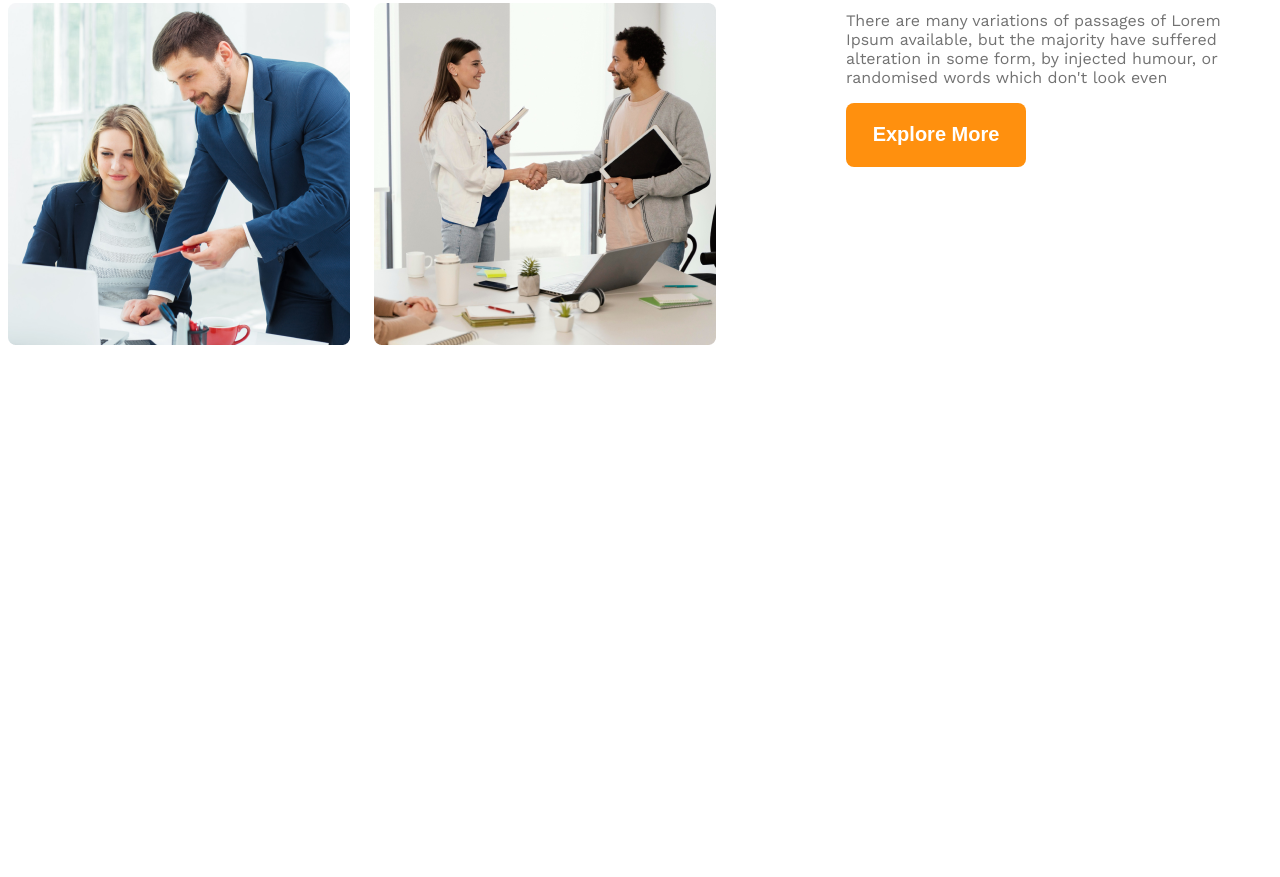
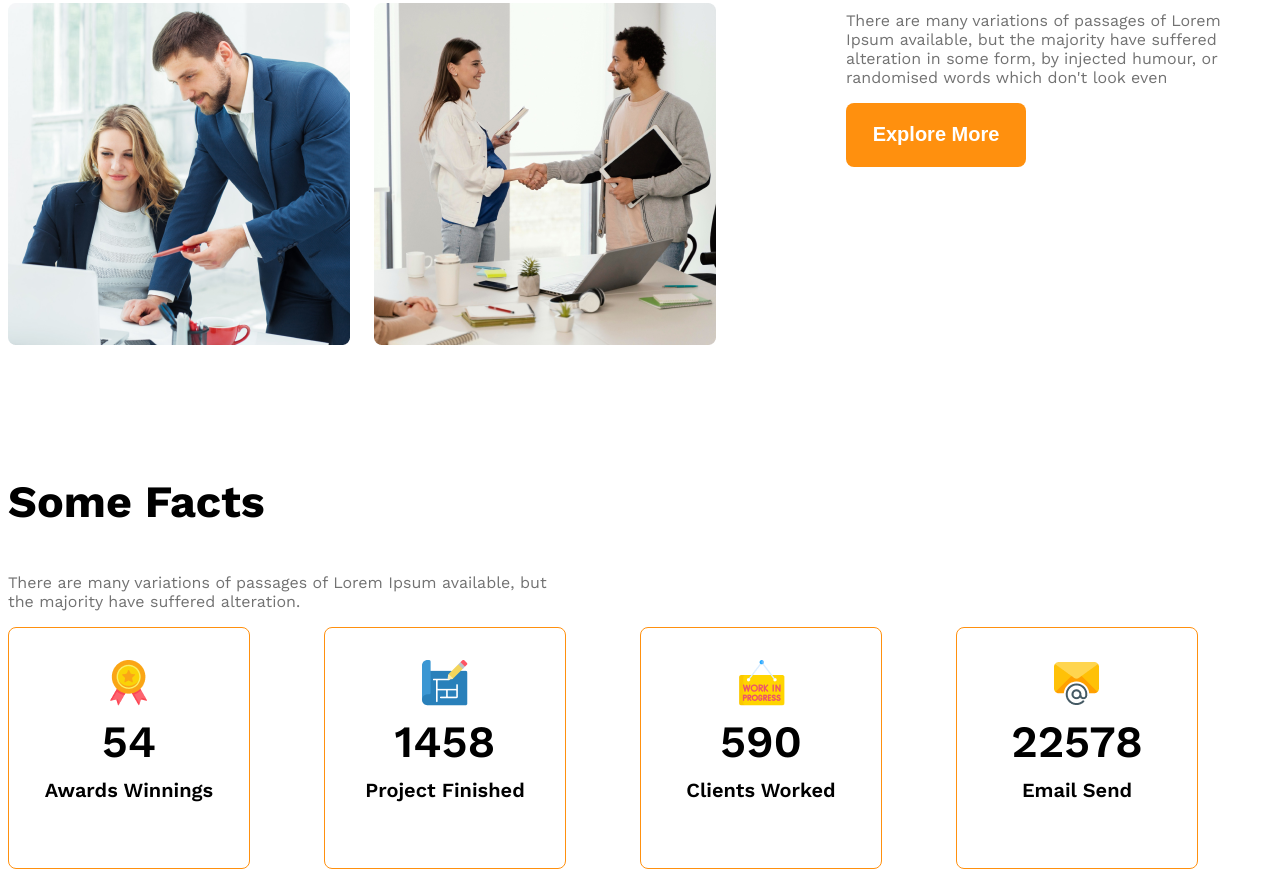
Before and after one commit to SayeedSAMI/g3-architects-responsive-website, a plain HTML site: page index.html in a window 1280 px wide. Shown: the part 1723-2600 px from the top of the page. Before the commit the page ends 2076 px from the top, so only its background shows below. Drawn offline with nearby package versions, Linux system fonts and the light colour scheme.

Commit message:
fact section added

```diff
--- a/index.html
+++ b/index.html
@@ -39,6 +39,7 @@
       </div>
     </header>
     <main>
+      <!-- ===========Teams Section =================-->
       <section class="teams display-flex">
         <div class="team-img-container">
           <img src="images/team1.png" alt="loading please wait or refresh" />
@@ -47,7 +48,7 @@
           <img src="images/team4.png" alt="loading please wait or refresh" />
         </div>
         <div class="out-features">
-          <h3 class="feature-title">
+          <h3 class="section-title">
             <span id="quick-list" class="text-light-gray">Quick list</span>
             <span>of Our</span>
             <span class="text-primary">Features</span>
@@ -60,6 +61,47 @@
           <button class="btn-primary">Explore More</button>
         </div>
       </section>
+      <!-- ========================================= -->
+      <!-- ==========feature will enjoy============= -->
+      <section>
+        <h3 class="section-title">Some Facts</h3>
+        <p class="text-light-gray fact-description">
+          There are many variations of passages of Lorem Ipsum available, but
+          the majority have suffered alteration.
+        </p>
+        <div class="facts-container">
+          <div class="fact-card display-flex">
+            <div>
+              <img src="images/icons/ribon.png" alt="" class="fact-icon" />
+              <h4 class="fact-number">54</h4>
+              <h5 class="fact-name">Awards Winnings</h5>
+            </div>
+          </div>
+          <div class="fact-card display-flex">
+            <div>
+              <img src="images/icons/projects.png" alt="" class="fact-icon" />
+              <h4 class="fact-number">1458</h4>
+              <h5 class="fact-name">Project Finished</h5>
+            </div>
+          </div>
+          <div class="fact-card display-flex">
+            <div>
+              <img src="images/icons/customers.png" alt="" class="fact-icon" />
+              <h4 class="fact-number">590</h4>
+              <h5 class="fact-name">Clients Worked</h5>
+            </div>
+          </div>
+          <div class="fact-card display-flex">
+            <div>
+              <img src="images/icons/email.png" alt="" class="fact-icon" />
+              <h4 class="fact-number">22578</h4>
+              <h5 class="fact-name">Email Send</h5>
+            </div>
+          </div>
+        </div>
+      </section>
+      <!-- ======================================== -->
+      <!--============ some facts ==================-->
     </main>
     <footer></footer>
   </body>
--- a/styles/architects.css
+++ b/styles/architects.css
@@ -13,6 +13,10 @@
 /* ====================shared styles================== */
 .display-flex {
   display: flex;
+}
+.section-title {
+  font-size: 2.8rem;
+  font-weight: 700;
 }
 .text-primary {
   color: #ff900e;
@@ -107,13 +111,43 @@ main > section {
   max-width: 530px;
 }
 
-.feature-title {
-  font-size: 2.8rem;
-  font-weight: 700;
-}
 #quick-list {
   font-weight: 500;
 }
+
+/* ===================Features will enjoy=============== */
+
+/* ==================================================== */
+/* =====================some facts===================== */
+.facts-container {
+  display: grid;
+  grid-template-columns: repeat(4, 1fr);
+}
+.fact-description{
+  max-width: 540px;
+}
+.fact-card {
+  border: 1px solid #ff900e;
+  width: 240px;
+  height: 240px;
+  border-radius: 8px;
+  align-items: center;
+  justify-content: center;
+  text-align: center;
+}
+.fact-number {
+  font-size: 2.8rem;
+  font-weight: 600;
+  margin-top: 5px;
+  margin-bottom: 10px;
+}
+.fact-name {
+  font-size: 1.25rem;
+  font-weight: 600;
+  margin-top: 10px;
+}
+/* ==================================================== */
+
 /*=========== Responsive CSS================ */
 
 @media screen and (max-width: 576px) {
```
